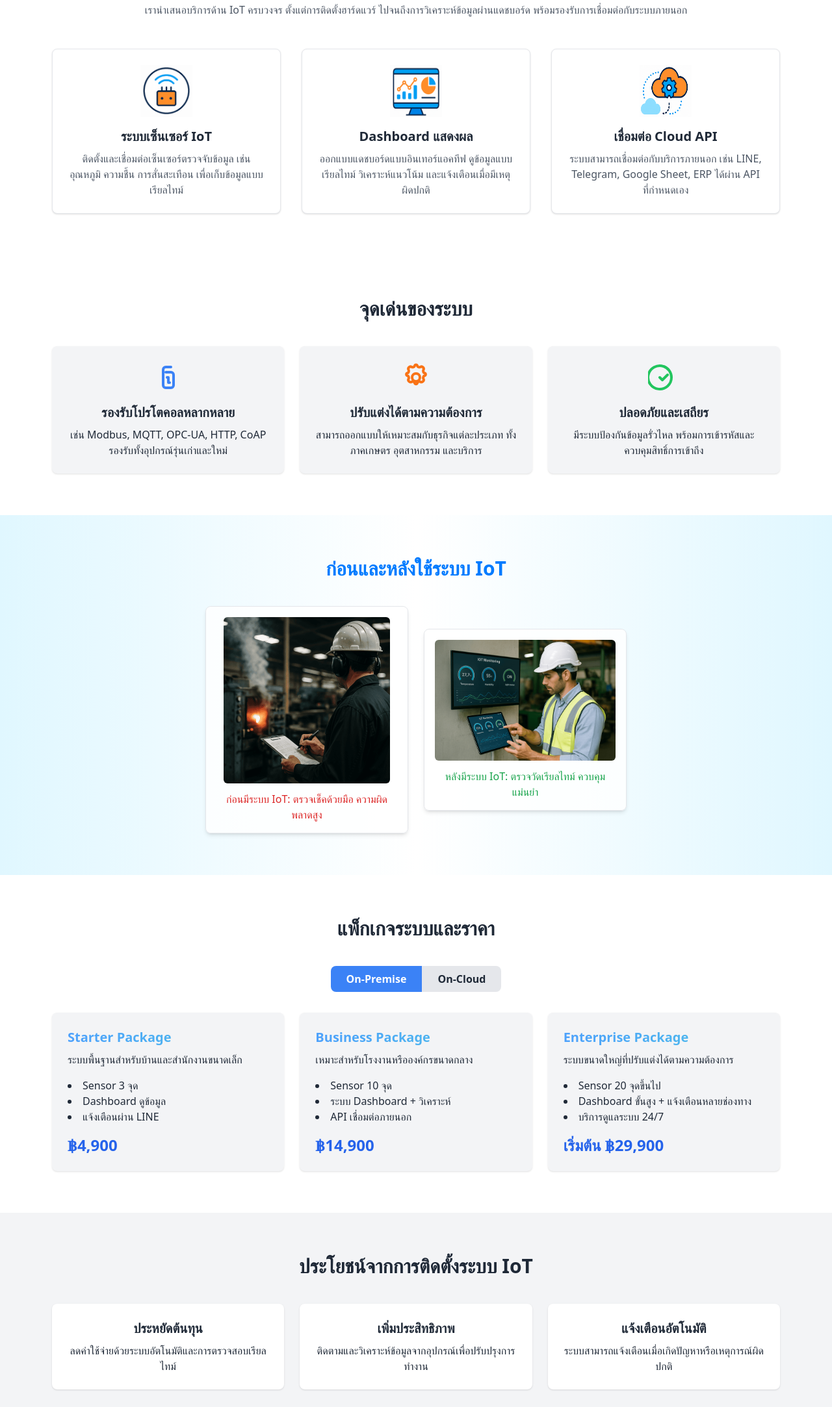
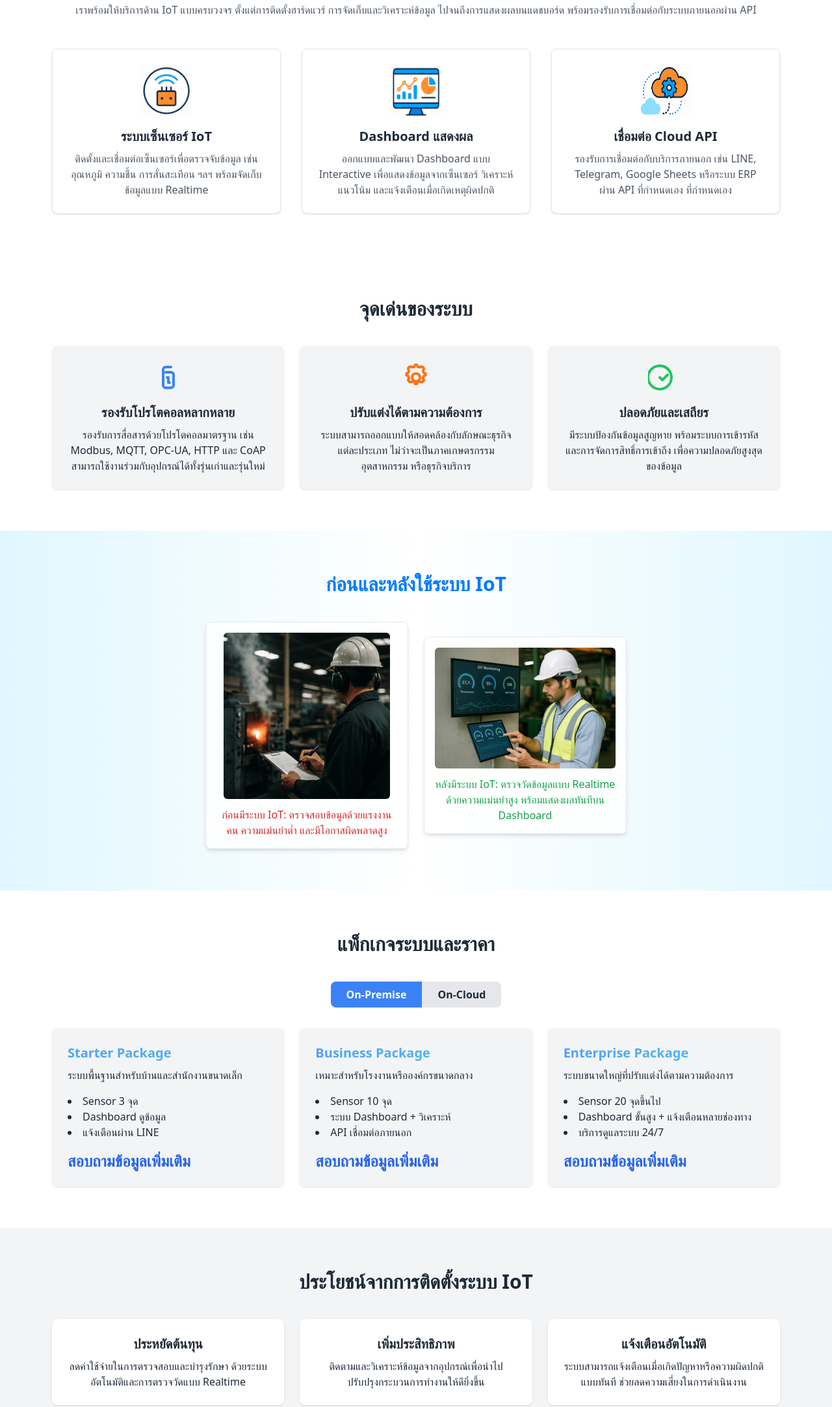
Before and after one commit to toonep06/surfsighpage, a plain HTML site: page index.html in a window 1280 px wide. Shown: the part 609-2775 px from the top of the page at 65% size. Drawn offline with nearby package versions, Linux system fonts and the light colour scheme.

Commit message:
Update index.html

```diff
--- a/index.html
+++ b/index.html
@@ -86,6 +86,7 @@
      "sameAs": []
      }
      </script>
+  <meta name="google-site-verification" content="QEmjB_3fW5XBFRJzPH5dIqc3FtnhUnJ7tq28ebDnl_0" />
 
 </head>
 
@@ -133,26 +134,26 @@
 
   <section id="services" class="py-16 max-w-6xl mx-auto px-4 text-center">
     <h2 class="text-3xl font-bold mb-8">บริการของเรา</h2>
-    <p class="mb-12 text-gray-600">เรานำเสนอบริการด้าน IoT ครบวงจร ตั้งแต่การติดตั้งฮาร์ดแวร์
-      ไปจนถึงการวิเคราะห์ข้อมูลผ่านแดชบอร์ด พร้อมรองรับการเชื่อมต่อกับระบบภายนอก</p>
+    <p class="mb-12 text-gray-600">เราพร้อมให้บริการด้าน IoT แบบครบวงจร ตั้งแต่การติดตั้งฮาร์ดแวร์
+      การจัดเก็บและวิเคราะห์ข้อมูล ไปจนถึงการแสดงผลบนแดชบอร์ด พร้อมรองรับการเชื่อมต่อกับระบบภายนอกผ่าน API</p>
     <div class="grid gap-8 md:grid-cols-3">
       <div class="p-6 border rounded-lg shadow bg-white">
         <img src="src/i1.png" alt="Sensor IoT" class="h-20 w-20 mb-4 mx-auto">
         <h3 class="text-xl font-semibold mb-2">ระบบเซ็นเซอร์ IoT</h3>
-        <p class="text-gray-600">ติดตั้งและเชื่อมต่อเซ็นเซอร์ตรวจจับข้อมูล เช่น อุณหภูมิ ความชื้น การสั่นสะเทือน
-          เพื่อเก็บข้อมูลแบบเรียลไทม์</p>
+        <p class="text-gray-600">ติดตั้งและเชื่อมต่อเซ็นเซอร์เพื่อตรวจจับข้อมูล เช่น อุณหภูมิ ความชื้น การสั่นสะเทือน ฯลฯ
+          พร้อมจัดเก็บข้อมูลแบบ Realtime</p>
       </div>
       <div class="p-6 border rounded-lg shadow bg-white">
         <img src="src/i2.png" alt="Dashboard" class="h-20 w-20 mb-4 mx-auto">
         <h3 class="text-xl font-semibold mb-2">Dashboard แสดงผล</h3>
-        <p class="text-gray-600">ออกแบบแดชบอร์ดแบบอินเทอร์แอคทีฟ ดูข้อมูลแบบเรียลไทม์ วิเคราะห์แนวโน้ม
-          และแจ้งเตือนเมื่อมีเหตุผิดปกติ</p>
+        <p class="text-gray-600">ออกแบบและพัฒนา Dashboard แบบ Interactive
+          เพื่อแสดงข้อมูลจากเซ็นเซอร์ วิเคราะห์แนวโน้ม และแจ้งเตือนเมื่อเกิดเหตุผิดปกติ</p>
       </div>
       <div class="p-6 border rounded-lg shadow bg-white">
         <img src="src/i3.png" alt="API" class="h-20 w-20 mb-4 mx-auto">
         <h3 class="text-xl font-semibold mb-2">เชื่อมต่อ Cloud API</h3>
-        <p class="text-gray-600">ระบบสามารถเชื่อมต่อกับบริการภายนอก เช่น LINE, Telegram, Google Sheet, ERP ได้ผ่าน API
-          ที่กำหนดเอง</p>
+        <p class="text-gray-600">รองรับการเชื่อมต่อกับบริการภายนอก เช่น
+          LINE, Telegram, Google Sheets หรือระบบ ERP ผ่าน API ที่กำหนดเอง ที่กำหนดเอง</p>
       </div>
     </div>
   </section>
@@ -172,7 +173,8 @@
             </svg>
           </div>
           <h3 class="text-xl font-semibold mb-2">รองรับโปรโตคอลหลากหลาย</h3>
-          <p>เช่น Modbus, MQTT, OPC-UA, HTTP, CoAP รองรับทั้งอุปกรณ์รุ่นเก่าและใหม่</p>
+          <p>รองรับการสื่อสารด้วยโปรโตคอลมาตรฐาน เช่น Modbus, MQTT, OPC-UA, HTTP และ CoAP
+            สามารถใช้งานร่วมกับอุปกรณ์ได้ทั้งรุ่นเก่าและรุ่นใหม่</p>
         </div>
 
         <!-- Box 2 -->
@@ -187,7 +189,7 @@
             </svg>
           </div>
           <h3 class="text-xl font-semibold mb-2">ปรับแต่งได้ตามความต้องการ</h3>
-          <p>สามารถออกแบบให้เหมาะสมกับธุรกิจแต่ละประเภท ทั้งภาคเกษตร อุตสาหกรรม และบริการ</p>
+          <p>ระบบสามารถออกแบบให้สอดคล้องกับลักษณะธุรกิจแต่ละประเภท ไม่ว่าจะเป็นภาคเกษตรกรรม อุตสาหกรรม หรือธุรกิจบริการ</p>
         </div>
 
         <!-- Box 3 -->
@@ -201,7 +203,8 @@
             </svg>
           </div>
           <h3 class="text-xl font-semibold mb-2">ปลอดภัยและเสถียร</h3>
-          <p>มีระบบป้องกันข้อมูลรั่วไหล พร้อมการเข้ารหัสและควบคุมสิทธิ์การเข้าถึง</p>
+          <p>มีระบบป้องกันข้อมูลสูญหาย พร้อมระบบการเข้ารหัส และการจัดการสิทธิ์การเข้าถึง เพื่อความปลอดภัยสูงสุดของข้อมูล
+          </p>
         </div>
 
       </div>
@@ -217,7 +220,7 @@
       <img src="src/bf.png"
            alt="ก่อนมี IoT"
            class="rounded-md mb-3 max-h-64 mx-auto object-cover" />
-      <p class="text-red-600 font-medium">ก่อนมีระบบ IoT: ตรวจเช็คด้วยมือ ความผิดพลาดสูง</p>
+      <p class="text-red-600 font-medium">ก่อนมีระบบ IoT: ตรวจสอบข้อมูลด้วยแรงงานคน ความแม่นยำต่ำ และมีโอกาสผิดพลาดสูง</p>
     </div>
 
     <!-- หลังมี IoT -->
@@ -225,7 +228,7 @@
       <img src="src/af.png"
            alt="หลังมี IoT"
            class="rounded-md mb-3 max-h-64 mx-auto object-cover" />
-      <p class="text-green-600 font-medium">หลังมีระบบ IoT: ตรวจวัดเรียลไทม์ ควบคุมแม่นยำ</p>
+      <p class="text-green-600 font-medium">หลังมีระบบ IoT: ตรวจวัดข้อมูลแบบ Realtime ด้วยความแม่นยำสูง พร้อมแสดงผลทันทีบน Dashboard   </p>
     </div>
   </div>
 </section>
@@ -255,7 +258,7 @@
               <li>Dashboard ดูข้อมูล</li>
               <li>แจ้งเตือนผ่าน LINE</li>
             </ul>
-            <p class="text-2xl font-bold text-blue-600">฿4,900</p>
+            <p class="text-2xl font-bold text-blue-600">สอบถามข้อมูลเพิ่มเติม</p>
           </div>
           <div class="bg-gray-100 p-6 rounded-lg shadow hover:shadow-lg transition">
             <h3 class="text-xl font-bold mb-2 text-gradient">Business Package</h3>
@@ -265,7 +268,7 @@
               <li>ระบบ Dashboard + วิเคราะห์</li>
               <li>API เชื่อมต่อภายนอก</li>
             </ul>
-            <p class="text-2xl font-bold text-blue-600">฿14,900</p>
+            <p class="text-2xl font-bold text-blue-600">สอบถามข้อมูลเพิ่มเติม</p>
           </div>
           <div class="bg-gray-100 p-6 rounded-lg shadow hover:shadow-lg transition">
             <h3 class="text-xl font-bold mb-2 text-gradient">Enterprise Package</h3>
@@ -275,7 +278,7 @@
               <li>Dashboard ขั้นสูง + แจ้งเตือนหลายช่องทาง</li>
               <li>บริการดูแลระบบ 24/7</li>
             </ul>
-            <p class="text-2xl font-bold text-blue-600">เริ่มต้น ฿29,900</p>
+            <p class="text-2xl font-bold text-blue-600">สอบถามข้อมูลเพิ่มเติม</p>
           </div>
         </div>
       </div>
@@ -291,7 +294,7 @@
               <li>แจ้งเตือนผ่าน LINE / Telegram</li>
               <li>เก็บข้อมูล 3 เดือน</li>
             </ul>
-            <p class="text-2xl font-bold text-blue-600">฿1,900/เดือน</p>
+            <p class="text-2xl font-bold text-blue-600">สอบถามข้อมูลเพิ่มเติม</p>
           </div>
           <div class="bg-gray-100 p-6 rounded-lg shadow hover:shadow-lg transition">
             <h3 class="text-xl font-bold mb-2 text-gradient">Cloud Pro</h3>
@@ -301,7 +304,7 @@
               <li>API เชื่อมต่อ ERP</li>
               <li>เก็บข้อมูล 12 เดือน</li>
             </ul>
-            <p class="text-2xl font-bold text-blue-600">฿4,900/เดือน</p>
+            <p class="text-2xl font-bold text-blue-600">สอบถามข้อมูลเพิ่มเติม</p>
           </div>
           <div class="bg-gray-100 p-6 rounded-lg shadow hover:shadow-lg transition">
             <h3 class="text-xl font-bold mb-2 text-gradient">Cloud Enterprise</h3>
@@ -311,7 +314,7 @@
               <li>Storage 3 ปี + Backup</li>
               <li>บริการ SLA ระดับองค์กร</li>
             </ul>
-            <p class="text-2xl font-bold text-blue-600">เริ่มต้น ฿9,900/เดือน</p>
+            <p class="text-2xl font-bold text-blue-600">สอบถามข้อมูลเพิ่มเติม</p>
           </div>
         </div>
       </div>
@@ -325,15 +328,15 @@
       <div class="grid gap-6 md:grid-cols-3">
         <div class="bg-white p-6 rounded-lg shadow">
           <h3 class="text-xl font-semibold mb-2">ประหยัดต้นทุน</h3>
-          <p>ลดค่าใช้จ่ายด้วยระบบอัตโนมัติและการตรวจสอบเรียลไทม์</p>
+          <p>ลดค่าใช้จ่ายในการตรวจสอบและบำรุงรักษา ด้วยระบบอัตโนมัติและการตรวจวัดแบบ Realtime</p>
         </div>
         <div class="bg-white p-6 rounded-lg shadow">
           <h3 class="text-xl font-semibold mb-2">เพิ่มประสิทธิภาพ</h3>
-          <p>ติดตามและวิเคราะห์ข้อมูลจากอุปกรณ์เพื่อปรับปรุงการทำงาน</p>
+          <p>ติดตามและวิเคราะห์ข้อมูลจากอุปกรณ์เพื่อนำไปปรับปรุงกระบวนการทำงานให้ดียิ่งขึ้น</p>
         </div>
         <div class="bg-white p-6 rounded-lg shadow">
           <h3 class="text-xl font-semibold mb-2">แจ้งเตือนอัตโนมัติ</h3>
-          <p>ระบบสามารถแจ้งเตือนเมื่อเกิดปัญหาหรือเหตุการณ์ผิดปกติ</p>
+          <p>ระบบสามารถแจ้งเตือนเมื่อเกิดปัญหาหรือความผิดปกติแบบทันที ช่วยลดความเสี่ยงในการดำเนินงาน</p>
         </div>
       </div>
     </div>
@@ -359,7 +362,7 @@
         </div>
       </div>
       <div class="mt-10">
-        <a href="https://ss1.surfsight.co/" target="_blank"
+        <a href="https://s1.surfsight.co/" target="_blank"
           class="inline-block bg-blue-600 text-white px-6 py-3 rounded-full font-semibold hover:bg-blue-700">ไปยังเว็บไซต์ตัวอย่าง</a>
       </div>
     </div>
@@ -404,15 +407,15 @@
       <div class="grid md:grid-cols-3 gap-6">
         <div class="bg-white p-4 rounded shadow">
           <img src="src/profile/p5.jpg" class="mb-2" alt="ควบคุมอัติโนมัติ">
-          <p>Smart Farm ระบบควบคุมแสงและน้ำอัตโนมัติ</p>
+          <p>Led expo&smart living expo 2024</p>
         </div>
         <div class="bg-white p-4 rounded shadow">
           <img src="src/profile/p2.jpg" class="mb-2" alt="ตรวจวัดพลังงาน">
-          <p>ระบบตรวจวัดพลังงานในโรงงาน</p>
+          <p>บริการอบรมการใช้งาน เพื่อให้ลูกค้าใช้งานระบบได้อย่างมั่นใจและมีประสิทธิภาพ</p>
         </div>
         <div class="bg-white p-4 rounded shadow">
           <img src="src/profile/p3.jpg" class="mb-2" alt="ควบคุมผ่านมือถือ">
-          <p>บ้านอัจฉริยะพร้อมควบคุมผ่านมือถือ</p>
+          <p>ให้บริการตรวจสอบ เพื่อให้มั่นใจว่าระบบทำงานได้อย่างมีประสิทธิภาพและพร้อมใช้งานตลอดเวลา</p>
         </div>
       </div>
     </div>
@@ -421,12 +424,12 @@
       <h2 class="text-3xl font-bold text-center mb-8">ติดต่อเรา</h2>
       <div class="mb-6 text-center">
         <p>116/8 Moo5 BANG PHAI Sub-district, MUEANG NONTHABURI District, NONTHABURI Province 11000</p>
-        <p>โทร: 097-2899851 (Toon) 090-1271175 (M)| อีเมล: admin@surfsight.co</p>
+        <p>โทร: 090-1271175 (M)| อีเมล: admin@surfsight.co</p>
       </div>
     </section>
 
     <footer class="bg-gray-200 text-center py-4">
-      <p>&copy; 2025 IoT Company. สงวนลิขสิทธิ์</p>
+      <p>&copy; 2025 SurfSight Company. สงวนลิขสิทธิ์</p>
     </footer>
 
 </body>
```
